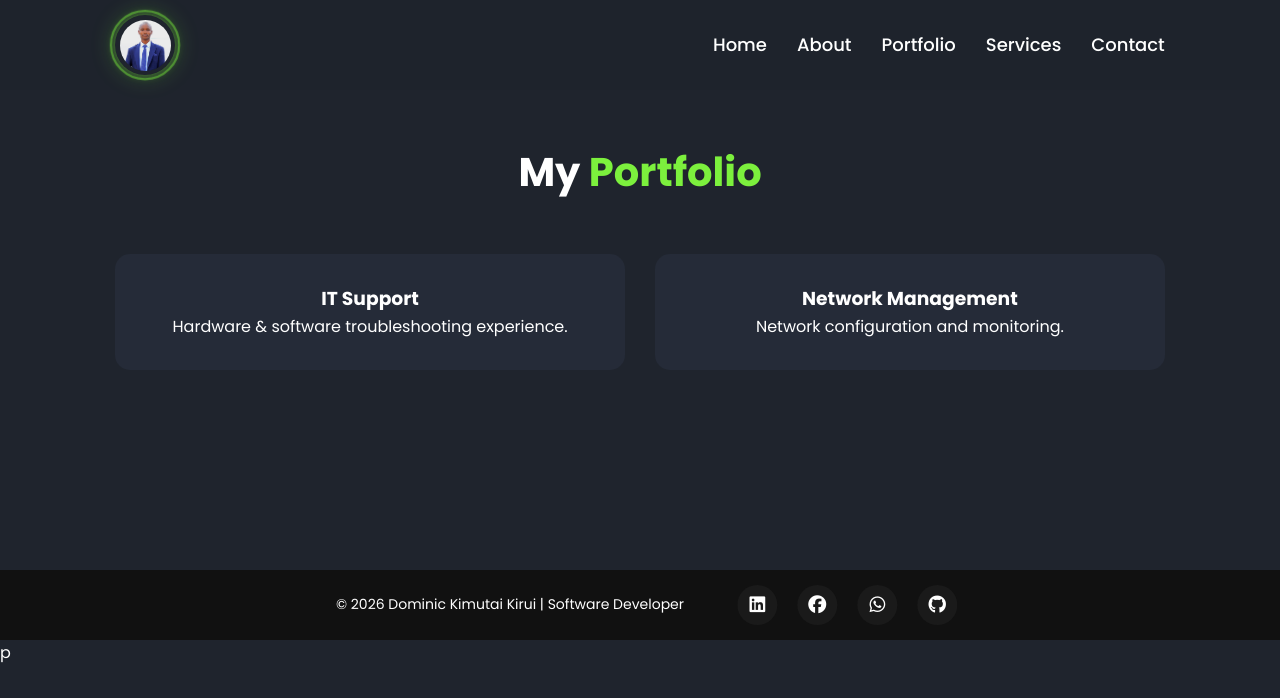
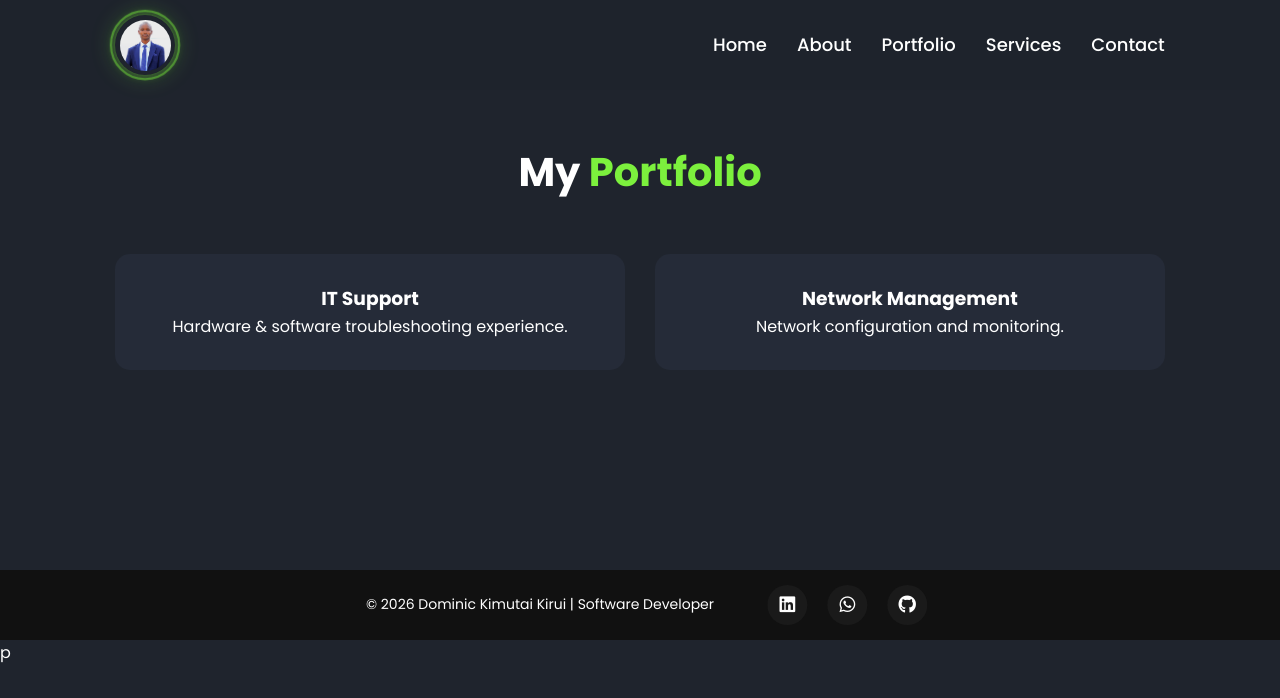
Before and after one commit to Dommy035/kirui-portfolio, a plain HTML site: page portfolio.html in a window 1280 px wide. Drawn offline with Linux system fonts and the light colour scheme.

Commit message:
portfolio

```diff
--- a/portfolio.html
+++ b/portfolio.html
@@ -58,10 +58,6 @@
 <i class="fab fa-linkedin"></i>
 </a>
 
-<a href="https://www.facebook.com/hillaryditonbrandokimz.kirui/" target="_blank">
-<i class="fab fa-facebook"></i>
-</a>
-
 <a href="https://wa.me/254759977038" target="_blank">
 <i class="fab fa-whatsapp"></i>
 </a>
```
